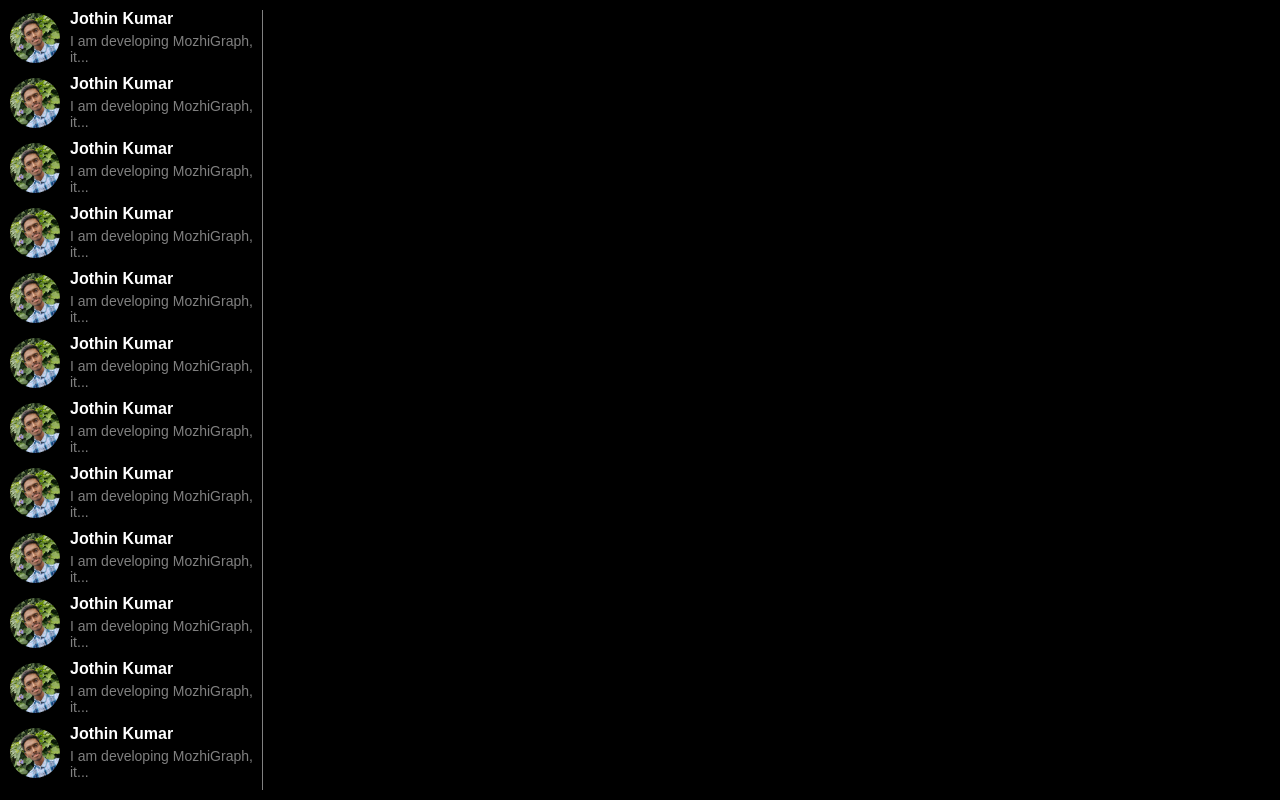
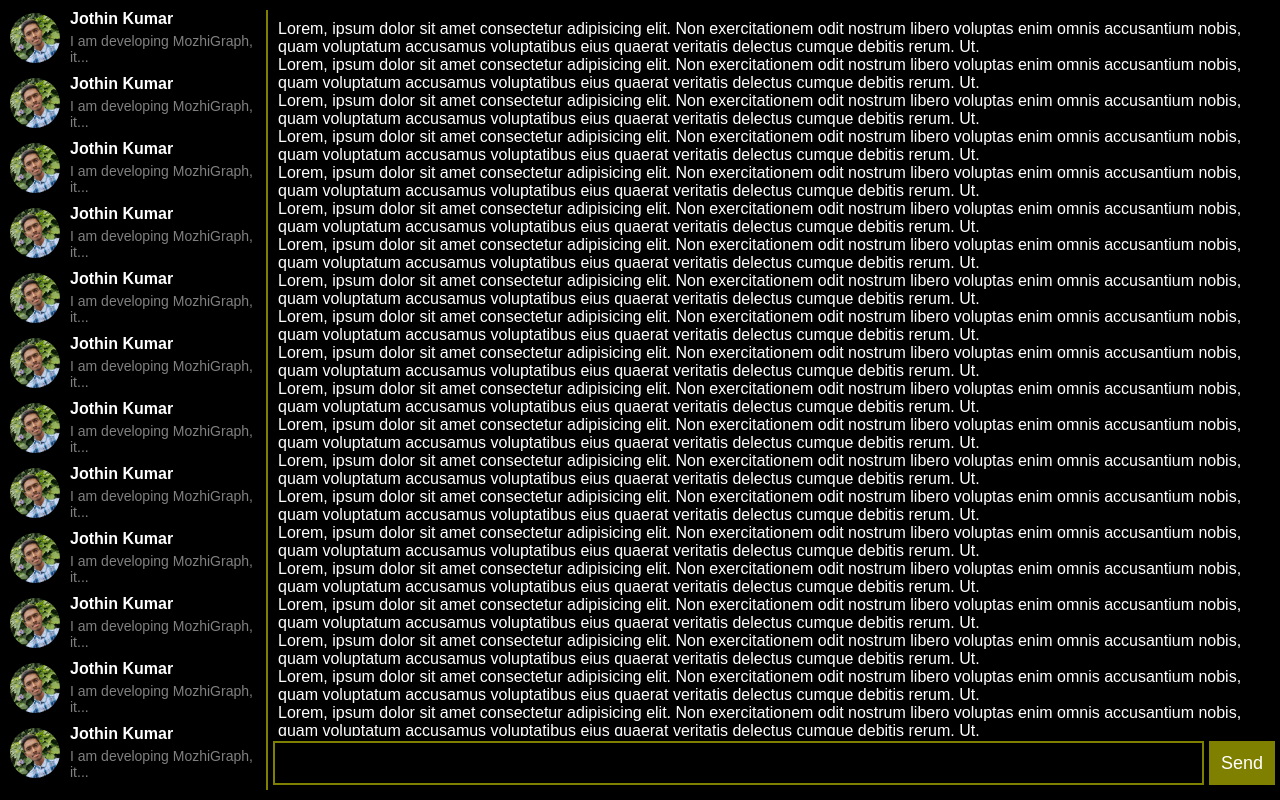
Before and after one commit to MozhiGraph/front-end, a React (Vite) app: page / in a window 1280 px wide. Built offline with nearby package versions, Linux system fonts and the light colour scheme.

Commit message:
messages panel

```diff
--- a/src/App.jsx
+++ b/src/App.jsx
@@ -1,8 +1,12 @@
 import GroupsAndDMs from "./components/groups-and-dms/main";
+import Chat from "./components/chat/main";
+import styles from "./app.module.css";
+
 export default function App() {
   return (
-    <div>
+    <div className={styles.app}>
       <GroupsAndDMs />
+      <Chat />
     </div>
   );
 }
--- /dev/null
+++ b/src/app.module.css
@@ -0,0 +1,6 @@
+.app {
+    display: grid;
+    grid-template-columns: 20dvw calc(80dvw - 22px);
+    gap: 2px;
+    background-color: olive;
+}
--- /dev/null
+++ b/src/components/chat/main.jsx
@@ -0,0 +1,12 @@
+import styles from './main.module.css';
+import MsgInput from './message-input.jsx';
+import Messages from './msgs.jsx';
+
+export default function ChatMain() {
+  return (
+    <div className={styles.main}>
+      <Messages />
+      <MsgInput />
+    </div>
+  );
+}
--- /dev/null
+++ b/src/components/chat/main.module.css
@@ -0,0 +1,6 @@
+.main {
+    background-color: black;
+    display: flex;
+    flex-direction: column;
+    height: calc(100dvh - 20px);
+}
--- /dev/null
+++ b/src/components/chat/message-input.jsx
@@ -0,0 +1,10 @@
+import styles from './message-input.module.css';
+
+export default function MessageInput() {
+  return (
+    <div className={styles.main}>
+      <textarea type="text" />
+      <button>Send</button>
+    </div>
+  );
+}
--- /dev/null
+++ b/src/components/chat/message-input.module.css
@@ -0,0 +1,26 @@
+.main {
+    width: 100%;
+    padding: 5px;
+    display: flex;
+    flex-direction: row;
+    gap: 5px;
+    align-items: stretch;
+}
+.main > textarea {
+    flex-grow: 1;
+    outline: none;
+    background-color: black;
+    color: white;
+    border: olive 2px solid;
+    resize: none;
+    padding: 2px;
+    font-size: large;
+}
+.main > button {
+    background-color: olive;
+    color: white;
+    border: olive 2px solid;
+    cursor: pointer;
+    padding: 0 10px;
+    font-size: large;
+}
--- /dev/null
+++ b/src/components/chat/msgs.jsx
@@ -0,0 +1,62 @@
+export default function Messages() {
+  return (
+    <div style={{ padding: '10px', overflowY: 'scroll' }}>
+      Lorem, ipsum dolor sit amet consectetur adipisicing elit. Non exercitationem odit nostrum libero voluptas enim omnis accusantium nobis, quam voluptatum accusamus voluptatibus eius quaerat veritatis delectus cumque debitis rerum. Ut.
+      <br />
+      Lorem, ipsum dolor sit amet consectetur adipisicing elit. Non exercitationem odit nostrum libero voluptas enim omnis accusantium nobis, quam voluptatum accusamus voluptatibus eius quaerat veritatis delectus cumque debitis rerum. Ut.
+      <br />
+      Lorem, ipsum dolor sit amet consectetur adipisicing elit. Non exercitationem odit nostrum libero voluptas enim omnis accusantium nobis, quam voluptatum accusamus voluptatibus eius quaerat veritatis delectus cumque debitis rerum. Ut.
+      <br />
+      Lorem, ipsum dolor sit amet consectetur adipisicing elit. Non exercitationem odit nostrum libero voluptas enim omnis accusantium nobis, quam voluptatum accusamus voluptatibus eius quaerat veritatis delectus cumque debitis rerum. Ut.
+      <br />
+      Lorem, ipsum dolor sit amet consectetur adipisicing elit. Non exercitationem odit nostrum libero voluptas enim omnis accusantium nobis, quam voluptatum accusamus voluptatibus eius quaerat veritatis delectus cumque debitis rerum. Ut.
+      <br />
+      Lorem, ipsum dolor sit amet consectetur adipisicing elit. Non exercitationem odit nostrum libero voluptas enim omnis accusantium nobis, quam voluptatum accusamus voluptatibus eius quaerat veritatis delectus cumque debitis rerum. Ut.
+      <br />
+      Lorem, ipsum dolor sit amet consectetur adipisicing elit. Non exercitationem odit nostrum libero voluptas enim omnis accusantium nobis, quam voluptatum accusamus voluptatibus eius quaerat veritatis delectus cumque debitis rerum. Ut.
+      <br />
+      Lorem, ipsum dolor sit amet consectetur adipisicing elit. Non exercitationem odit nostrum libero voluptas enim omnis accusantium nobis, quam voluptatum accusamus voluptatibus eius quaerat veritatis delectus cumque debitis rerum. Ut.
+      <br />
+      Lorem, ipsum dolor sit amet consectetur adipisicing elit. Non exercitationem odit nostrum libero voluptas enim omnis accusantium nobis, quam voluptatum accusamus voluptatibus eius quaerat veritatis delectus cumque debitis rerum. Ut.
+      <br />
+      Lorem, ipsum dolor sit amet consectetur adipisicing elit. Non exercitationem odit nostrum libero voluptas enim omnis accusantium nobis, quam voluptatum accusamus voluptatibus eius quaerat veritatis delectus cumque debitis rerum. Ut.
+      <br />
+      Lorem, ipsum dolor sit amet consectetur adipisicing elit. Non exercitationem odit nostrum libero voluptas enim omnis accusantium nobis, quam voluptatum accusamus voluptatibus eius quaerat veritatis delectus cumque debitis rerum. Ut.
+      <br />
+      Lorem, ipsum dolor sit amet consectetur adipisicing elit. Non exercitationem odit nostrum libero voluptas enim omnis accusantium nobis, quam voluptatum accusamus voluptatibus eius quaerat veritatis delectus cumque debitis rerum. Ut.
+      <br />
+      Lorem, ipsum dolor sit amet consectetur adipisicing elit. Non exercitationem odit nostrum libero voluptas enim omnis accusantium nobis, quam voluptatum accusamus voluptatibus eius quaerat veritatis delectus cumque debitis rerum. Ut.
+      <br />
+      Lorem, ipsum dolor sit amet consectetur adipisicing elit. Non exercitationem odit nostrum libero voluptas enim omnis accusantium nobis, quam voluptatum accusamus voluptatibus eius quaerat veritatis delectus cumque debitis rerum. Ut.
+      <br />
+      Lorem, ipsum dolor sit amet consectetur adipisicing elit. Non exercitationem odit nostrum libero voluptas enim omnis accusantium nobis, quam voluptatum accusamus voluptatibus eius quaerat veritatis delectus cumque debitis rerum. Ut.
+      <br />
+      Lorem, ipsum dolor sit amet consectetur adipisicing elit. Non exercitationem odit nostrum libero voluptas enim omnis accusantium nobis, quam voluptatum accusamus voluptatibus eius quaerat veritatis delectus cumque debitis rerum. Ut.
+      <br />
+      Lorem, ipsum dolor sit amet consectetur adipisicing elit. Non exercitationem odit nostrum libero voluptas enim omnis accusantium nobis, quam voluptatum accusamus voluptatibus eius quaerat veritatis delectus cumque debitis rerum. Ut.
+      <br />
+      Lorem, ipsum dolor sit amet consectetur adipisicing elit. Non exercitationem odit nostrum libero voluptas enim omnis accusantium nobis, quam voluptatum accusamus voluptatibus eius quaerat veritatis delectus cumque debitis rerum. Ut.
+      <br />
+      Lorem, ipsum dolor sit amet consectetur adipisicing elit. Non exercitationem odit nostrum libero voluptas enim omnis accusantium nobis, quam voluptatum accusamus voluptatibus eius quaerat veritatis delectus cumque debitis rerum. Ut.
+      <br />
+      Lorem, ipsum dolor sit amet consectetur adipisicing elit. Non exercitationem odit nostrum libero voluptas enim omnis accusantium nobis, quam voluptatum accusamus voluptatibus eius quaerat veritatis delectus cumque debitis rerum. Ut.
+      <br />
+      Lorem, ipsum dolor sit amet consectetur adipisicing elit. Non exercitationem odit nostrum libero voluptas enim omnis accusantium nobis, quam voluptatum accusamus voluptatibus eius quaerat veritatis delectus cumque debitis rerum. Ut.
+      <br />
+      Lorem, ipsum dolor sit amet consectetur adipisicing elit. Non exercitationem odit nostrum libero voluptas enim omnis accusantium nobis, quam voluptatum accusamus voluptatibus eius quaerat veritatis delectus cumque debitis rerum. Ut.
+      <br />
+      Lorem, ipsum dolor sit amet consectetur adipisicing elit. Non exercitationem odit nostrum libero voluptas enim omnis accusantium nobis, quam voluptatum accusamus voluptatibus eius quaerat veritatis delectus cumque debitis rerum. Ut.
+      <br />
+      Lorem, ipsum dolor sit amet consectetur adipisicing elit. Non exercitationem odit nostrum libero voluptas enim omnis accusantium nobis, quam voluptatum accusamus voluptatibus eius quaerat veritatis delectus cumque debitis rerum. Ut.
+      <br />
+      Lorem, ipsum dolor sit amet consectetur adipisicing elit. Non exercitationem odit nostrum libero voluptas enim omnis accusantium nobis, quam voluptatum accusamus voluptatibus eius quaerat veritatis delectus cumque debitis rerum. Ut.
+      <br />
+      Lorem, ipsum dolor sit amet consectetur adipisicing elit. Non exercitationem odit nostrum libero voluptas enim omnis accusantium nobis, quam voluptatum accusamus voluptatibus eius quaerat veritatis delectus cumque debitis rerum. Ut.
+      <br />
+      Lorem, ipsum dolor sit amet consectetur adipisicing elit. Non exercitationem odit nostrum libero voluptas enim omnis accusantium nobis, quam voluptatum accusamus voluptatibus eius quaerat veritatis delectus cumque debitis rerum. Ut.
+      <br />
+      Lorem, ipsum dolor sit amet consectetur adipisicing elit. Non exercitationem odit nostrum libero voluptas enim omnis accusantium nobis, quam voluptatum accusamus voluptatibus eius quaerat veritatis delectus cumque debitis rerum. Ut.
+      <br />
+    </div>
+  );
+}
--- a/src/components/groups-and-dms/main.module.css
+++ b/src/components/groups-and-dms/main.module.css
@@ -1,9 +1,8 @@
 .main {
-    width: 20%;
     display: flex;
     flex-direction: column;
     gap: 10px;
-    border-right: 1px solid gray;
     height: calc(100vh - 20px);
     overflow-y: scroll;
+    background-color: black;
 }
```
